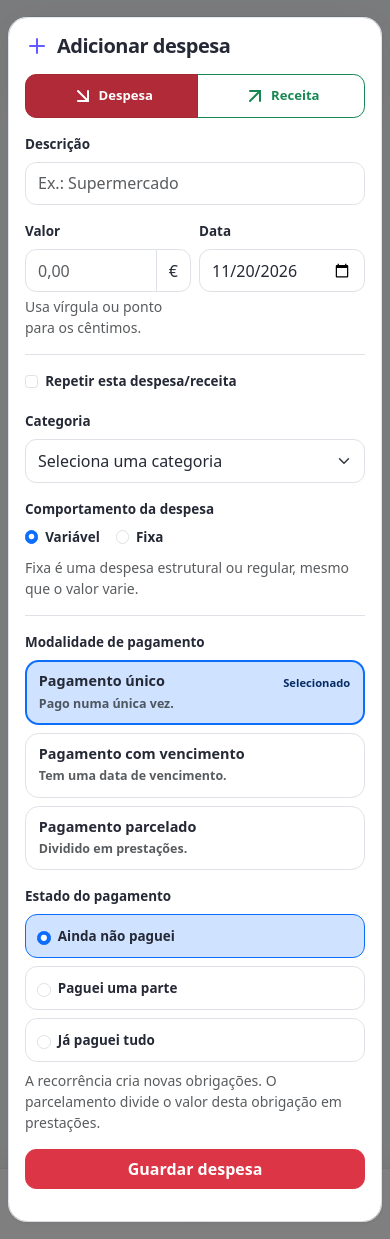
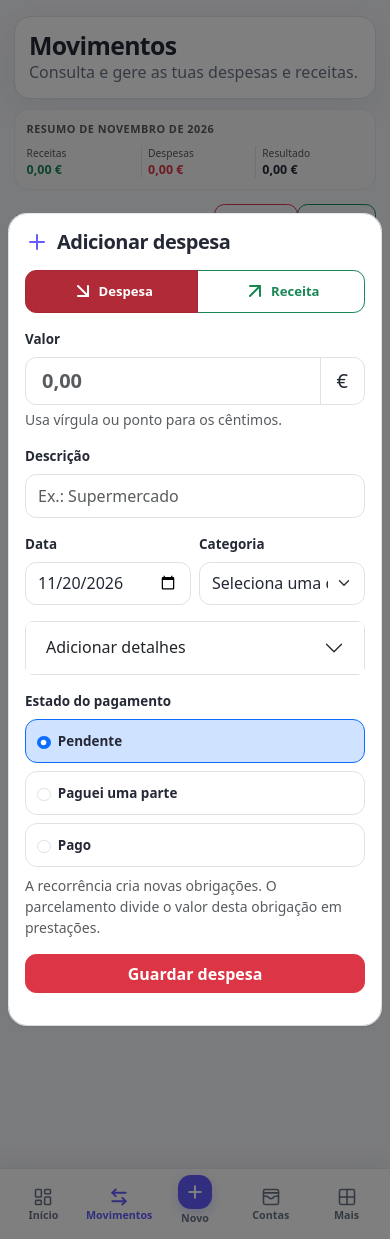
Before and after one commit to lc-curto/gestor-de-despesas, a Laravel app: page /dashboard/movimentos?novo=1&tipo=despesa in a window 390 px wide. Run offline with Laravel 12, Linux system fonts and the light colour scheme; a user stored in the database is signed in; data comes from the database, SQL or seed files in the repository; tables that the repository leaves empty hold one stand-in row (values such as "Sample post"); some libraries are stand-ins or nearby versions.

Commit message:
Restore approved mobile-first movement form layout

```diff
--- a/resources/views/movements.blade.php
+++ b/resources/views/movements.blade.php
@@ -71,21 +71,30 @@
                         <input type="hidden" name="_method" id="movementMethod" value="POST">
                         <div id="movementFormError" class="alert alert-danger d-none" role="alert" tabindex="-1"></div>
                         <div class="mb-3">
+                            <label for="movementAmount" class="form-label">Valor</label>
+                            <div class="input-group input-group-lg">
+                                <input type="text" inputmode="decimal" class="form-control fw-semibold" id="movementAmount" name="amount" placeholder="0,00" aria-describedby="movementAmountHelp" value="{{ old('amount') }}" required>
+                                <span class="input-group-text" id="amountCurrencySymbol">{{ $simbolos[$moeda] ?? $moeda }}</span>
+                            </div>
+                            <div id="movementAmountHelp" class="form-text">Usa vírgula ou ponto para os cêntimos.</div>
+                        </div>
+                        <div class="mb-3">
                             <label for="movementDescription" class="form-label" id="descriptionLabel">Descrição</label>
                             <input type="text" class="form-control" id="movementDescription" name="description" placeholder="Ex.: Supermercado" value="{{ old('description') }}" maxlength="255" required>
                         </div>
                         <div class="row g-2 mb-3">
                             <div class="col-6">
-                                <label for="movementAmount" class="form-label">Valor</label>
-                                <div class="input-group">
-                                    <input type="text" inputmode="decimal" class="form-control" id="movementAmount" name="amount" placeholder="0,00" aria-describedby="movementAmountHelp" value="{{ old('amount') }}" required>
-                                    <span class="input-group-text" id="amountCurrencySymbol">{{ $simbolos[$moeda] ?? $moeda }}</span>
-                                </div>
-                                <div id="movementAmountHelp" class="form-text">Usa vírgula ou ponto para os cêntimos.</div>
+                                <label for="movementDate" class="form-label">Data</label>
+                                <input type="date" class="form-control" id="movementDate" name="expense_date" value="{{ old('expense_date', old('income_date', now()->toDateString())) }}" required>
                             </div>
                             <div class="col-6">
-                                <label for="movementDate" class="form-label">Data</label>
-                                <input type="date" class="form-control" id="movementDate" name="expense_date" value="{{ old('expense_date', old('income_date', now()->toDateString())) }}" required>
+                                <label for="movementCategory" class="form-label">Categoria</label>
+                                <select class="form-select" id="movementCategory" name="category_id" required>
+                                    <option value="" selected disabled>Seleciona uma categoria</option>
+                                    @foreach ($categoriasDespesa as $id => $label)
+                                        <option value="{{ $id }}" @selected((string) old('category_id') === (string) $id)>{{ $label }}</option>
+                                    @endforeach
+                                </select>
                             </div>
                         </div>
                         <div class="mb-3">
@@ -100,22 +109,20 @@
                                 <div class="form-text text-warning">Cria uma conta e configura o saldo inicial em <a href="{{ route('financial.accounts.page') }}">Contas</a> antes de registar.</div>
                             @endif
                         </div>
+                        <div class="accordion mb-3" id="dashboardAdditionalDetails">
+                            <div class="accordion-item border rounded-3">
+                                <h3 class="accordion-header" id="dashboardAdditionalDetailsHeading">
+                                    <button class="accordion-button collapsed py-3" type="button" data-bs-toggle="collapse" data-bs-target="#dashboardAdditionalDetailsPanel" aria-expanded="false" aria-controls="dashboardAdditionalDetailsPanel">Adicionar detalhes</button>
+                                </h3>
+                                <div id="dashboardAdditionalDetailsPanel" class="accordion-collapse collapse" aria-labelledby="dashboardAdditionalDetailsHeading" data-bs-parent="#dashboardAdditionalDetails">
+                                    <div class="accordion-body px-3">
                         <div class="border-top pt-3 mb-3">
                             <label class="form-check mb-2"><input class="form-check-input" type="checkbox" name="recurrence_enabled" value="1" id="dashboardRecurrenceEnabled"> <span class="form-check-label">Repetir esta despesa/receita</span></label>
                             <div id="dashboardRecurrenceFields" class="row g-2" hidden>
                                 <div class="col-4"><label for="dashboardRecurrenceInterval" class="form-label">A cada</label><input id="dashboardRecurrenceInterval" name="recurrence_interval" type="number" min="1" max="365" value="1" class="form-control"></div>
-                                <div class="col-4"><label for="dashboardRecurrenceFrequency" class="form-label">Frequência</label><select id="dashboardRecurrenceFrequency" name="recurrence_frequency" class="form-select"><option value="daily">Dia(s)</option><option value="weekly">Semana(s)</option><option value="monthly" selected>Mês(es)</option><option value="yearly">Ano(s)</option><option value="custom">Dias</option></select></div>
+                                <div class="col-4"><label for="dashboardRecurrenceFrequency" class="form-label">Frequência</label><select id="dashboardRecurrenceFrequency" name="recurrence_frequency" class="form-select"><option value="weekly">Semanal</option><option value="monthly" selected>Mensal</option><option value="quarterly">Trimestral</option><option value="yearly">Anual</option></select></div>
                                 <div class="col-4"><label for="dashboardRecurrenceEnds" class="form-label">Termina em</label><input id="dashboardRecurrenceEnds" name="recurrence_ends_at" type="date" class="form-control"></div>
                             </div>
-                        </div>
-                        <div class="mb-3">
-                            <label for="movementCategory" class="form-label">Categoria</label>
-                            <select class="form-select" id="movementCategory" name="category_id" required>
-                                <option value="" selected disabled>Seleciona uma categoria</option>
-                                @foreach ($categoriasDespesa as $id => $label)
-                                    <option value="{{ $id }}" @selected((string) old('category_id') === (string) $id)>{{ $label }}</option>
-                                @endforeach
-                            </select>
                         </div>
                         <div id="dashboardExpenseBehaviorField" class="mb-3">
                             <label class="form-label d-block">Comportamento da despesa</label>
@@ -168,7 +175,7 @@
                                 <div class="col-6" id="dashboardInstallmentFrequencyField" hidden>
                                     <label for="dashboardInstallmentFrequency" class="form-label">Periodicidade</label>
                                     <select id="dashboardInstallmentFrequency" name="installment_frequency" class="form-select">
-                                        <option value="weekly">Semanal</option><option value="biweekly">Quinzenal</option><option value="monthly" selected>Mensal</option>
+                                        <option value="weekly">Semanal</option><option value="monthly" selected>Mensal</option>
                                     </select>
                                 </div>
                                 <div class="col-12" id="dashboardInstallmentSchedule" hidden>
@@ -176,12 +183,20 @@
                                     <div class="list-group list-group-flush" id="dashboardInstallmentScheduleList" aria-live="polite"></div>
                                 </div>
                             </div>
+                                        <div class="mb-3">
+                                            <label for="movementNotes" class="form-label">Notas (opcional)</label>
+                                            <textarea id="movementNotes" name="notes" rows="2" class="form-control" placeholder="Observações adicionais">{{ old('notes') }}</textarea>
+                                        </div>
+                                    </div>
+                                </div>
+                            </div>
+                        </div>
                             <div id="dashboardPaidFields" class="mt-3">
                                 <label class="form-label d-block fw-semibold">Estado do pagamento</label>
                                 <div class="payment-status-grid" role="radiogroup" aria-label="Estado do pagamento">
-                                    <label class="payment-status-option"><input class="form-check-input" type="radio" name="paid_now" value="0" checked><span>Ainda não paguei</span></label>
-                                    <label class="payment-status-option"><input class="form-check-input" type="radio" name="paid_now" value="partial"><span>Paguei uma parte</span></label>
-                                    <label class="payment-status-option"><input class="form-check-input" type="radio" name="paid_now" value="1"><span>Já paguei tudo</span></label>
+                                    <label class="payment-status-option"><input class="form-check-input" type="radio" name="paid_now" value="0" checked><span>Pendente</span></label>
+                                    <label class="payment-status-option"><input class="form-check-input" type="radio" name="paid_now" value="partial"><span id="dashboardPaidPartialLabel">Paguei uma parte</span></label>
+                                    <label class="payment-status-option"><input class="form-check-input" type="radio" name="paid_now" value="1"><span id="dashboardPaidFullLabel">Pago</span></label>
                                 </div>
                                 <div id="dashboardPaymentDetails" class="row g-2 mt-2" hidden>
                                     <div class="col-12" id="dashboardPaymentAmountField"><label for="dashboardPaymentAmount" class="form-label">Valor pago</label><input id="dashboardPaymentAmount" name="payment_amount" type="text" inputmode="decimal" placeholder="0,00" class="form-control"></div>
```
